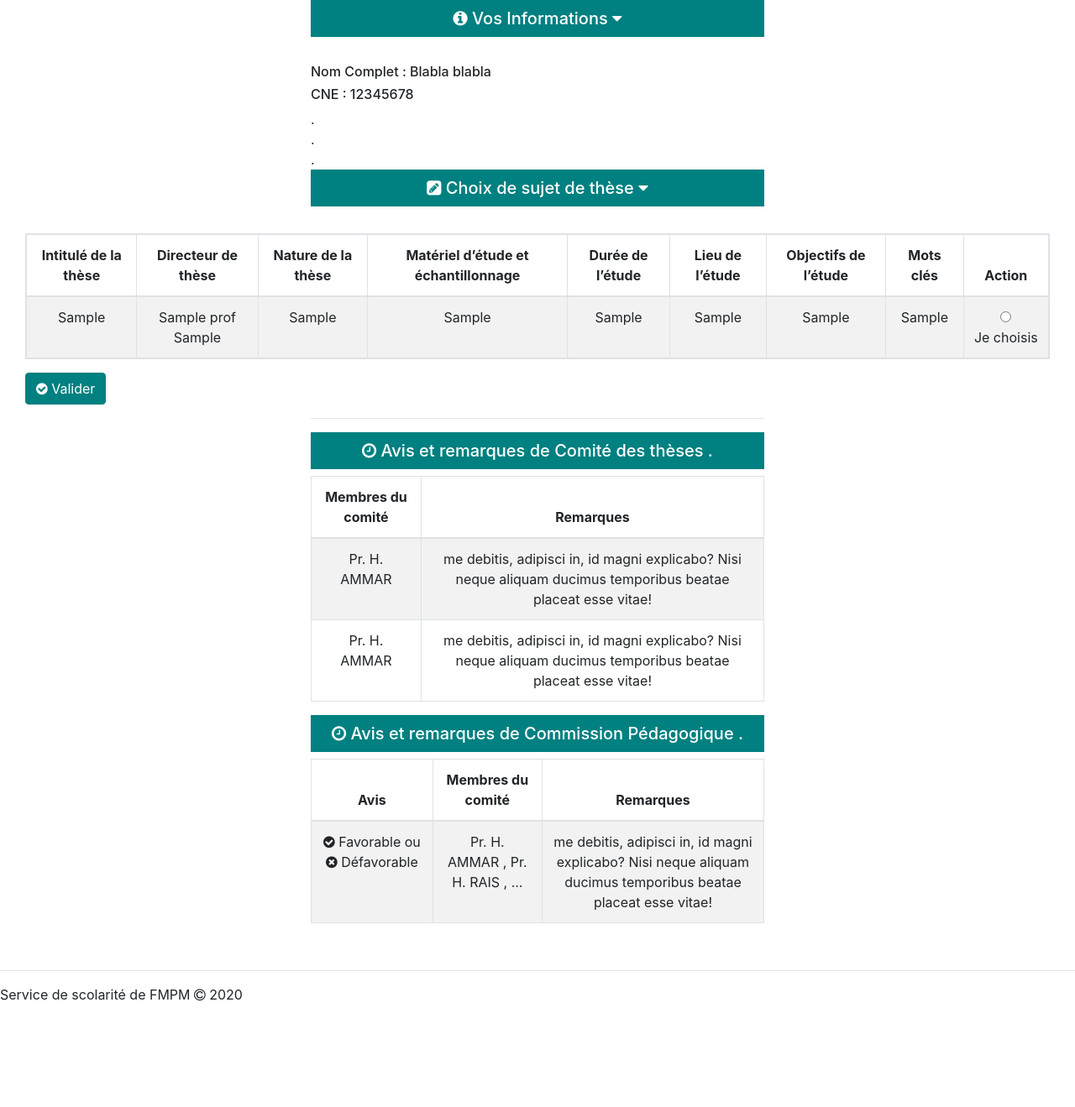
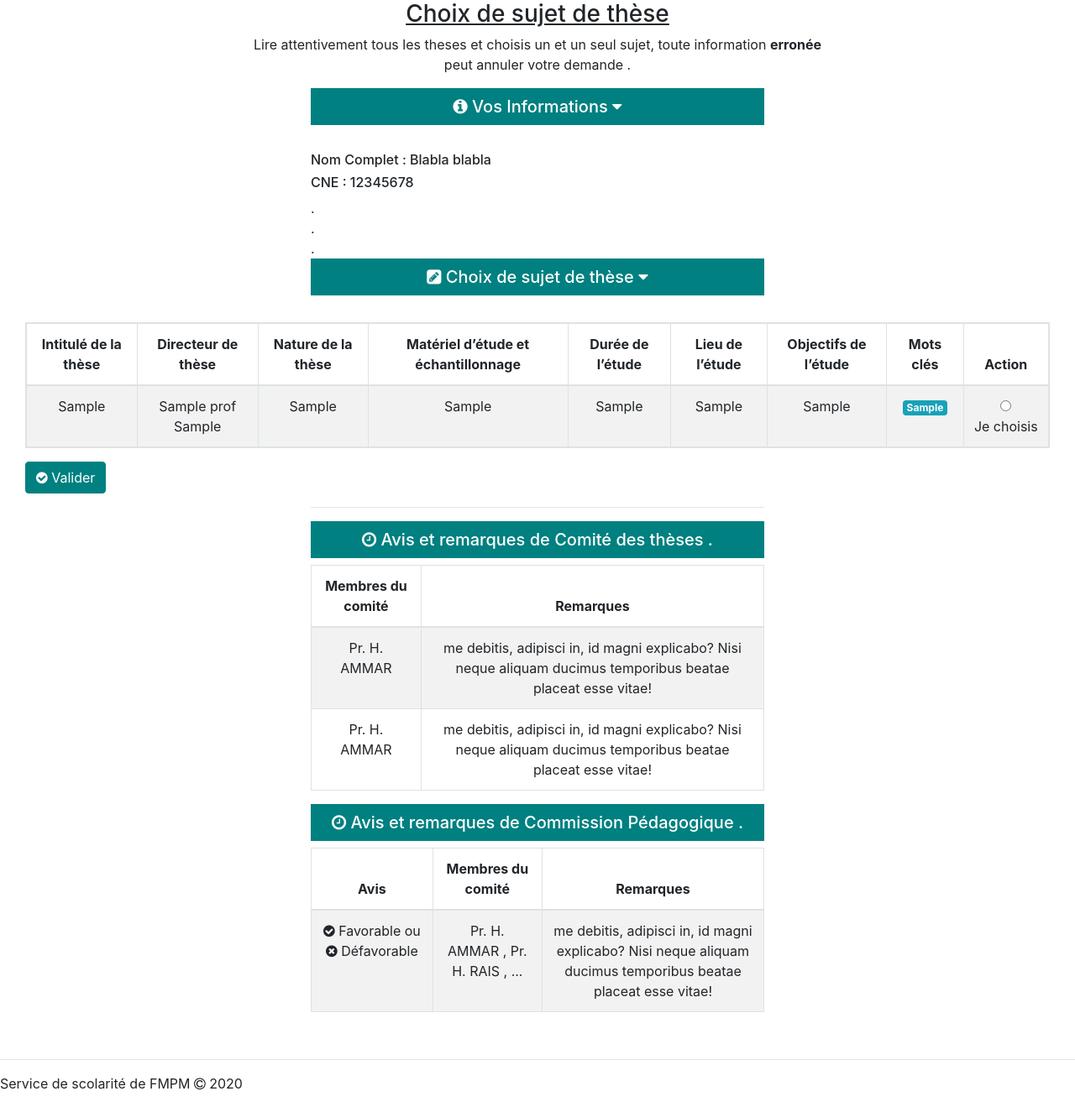
Before and after one commit to DoraymonIT/fmpm-stage1, a PHP site: page /these/choixDuThese.php in a window 1280 px wide. Shown: the part 142-1461 px from the top of the page at 84% size. Before the commit the page ends 1335 px from the top, so only its background shows below. Run offline with PHP 8.4, Linux system fonts and the light colour scheme; tables that the repository leaves empty or names only in its code hold one stand-in row (values such as "Sample post"); some libraries are stand-ins or nearby versions.

Commit message:
add modification to :100:

```diff
--- a/public/administration.php
+++ b/public/administration.php
@@ -90,6 +90,9 @@
                 </tr>
               </tbody>
             </table>
+            <button class="btn btn-success btn-custom" type="submit">
+            <i class="fa fa-check-circle" aria-hidden="true"></i> Valider
+          </button>
           </div>
         </div>
       </div>
--- a/public/prof.php
+++ b/public/prof.php
@@ -132,6 +132,9 @@
               </tr>
               </tbody>
             </table>
+            <button class="btn btn-success btn-custom" type="submit">
+            <i class="fa fa-check-circle" aria-hidden="true"></i> Valider
+          </button>
           </div>
 
         </div>
--- a/public/these/choixDuThese.php
+++ b/public/these/choixDuThese.php
@@ -3,47 +3,43 @@ require_once('../database_connect.php');
 ?>
 <!DOCTYPE html>
 <html lang="en">
+
 <head>
   <meta charset="UTF-8" />
   <meta name="viewport" content="width=device-width, initial-scale=1.0" />
-    <link
-      rel="stylesheet"
-      href="https://maxcdn.bootstrapcdn.com/bootstrap/4.0.0/css/bootstrap.min.css"
-      integrity="sha384-Gn5384xqQ1aoWXA+058RXPxPg6fy4IWvTNh0E263XmFcJlSAwiGgFAW/dAiS6JXm"
-      crossorigin="anonymous"
-    />
-    <link
-      rel="stylesheet"
-      href="https://stackpath.bootstrapcdn.com/font-awesome/4.7.0/css/font-awesome.min.css"
-    />
+  <link rel="stylesheet" href="https://maxcdn.bootstrapcdn.com/bootstrap/4.0.0/css/bootstrap.min.css" integrity="sha384-Gn5384xqQ1aoWXA+058RXPxPg6fy4IWvTNh0E263XmFcJlSAwiGgFAW/dAiS6JXm" crossorigin="anonymous" />
+  <link rel="stylesheet" href="https://stackpath.bootstrapcdn.com/font-awesome/4.7.0/css/font-awesome.min.css" />
   <link rel="stylesheet" href="these.css" />
   <title>Choix du Thèse | Demande de thèse .</title>
 </head>
+
 <body>
   <header class="backk">
     <div class="container">
       <div class="row">
         <div class="col-md-6">
-            <img
-              style="float: left"
-              src="../assets/img/minstere.png"
-              alt="Ministere LOGO"
-              width="50%"
-            />
+          <img style="float: left" src="../assets/img/minstere.png" alt="Ministere LOGO" width="50%" />
         </div>
         <div class="col-md-6">
-            <img
-              style="float: right"
-              src="../assets/img/FMPM.png"
-              alt="FMPM Logo"
-              width="50%"
-            />
+          <img style="float: right" src="../assets/img/FMPM.png" alt="FMPM Logo" width="50%" />
         </div>
       </div>
     </div>
   </header>
   <section>
     <div class="container">
+      <div class="row">
+        <div class="col-md-12 title">
+          <h3><u>Choix de sujet de thèse</u></h3>
+          <p>
+            Lire attentivement tous les theses et choisis un et un seul sujet, toute information
+            <b> erronée</b> <br />
+            peut annuler votre demande .
+
+          </p>
+
+        </div>
+      </div>
       <div class="row">
         <div class="col-md-3"></div>
         <div class="col-md-6">
@@ -59,8 +55,8 @@ require_once('../database_connect.php');
             . <br />
             . <br />
             .
-              <!-- <hr> --></span
-            >
+            <!-- <hr> -->
+          </span>
           <h5 class="crenau" id="these_controller">
             <i class="fa fa-pencil-square" aria-hidden="true"></i> Choix de
             sujet de thèse
@@ -76,9 +72,7 @@ require_once('../database_connect.php');
     <div class="container-fluid">
       <div class="col-md-12">
         <form action="" method="post">
-            <table
-              class="table table-hover table-striped table-bordered myTable table-responsive"
-            >
+          <table class="table table-hover table-striped table-bordered myTable table-responsive">
             <thead>
               <tr>
                 <th>Intitulé de la thèse</th>
@@ -103,11 +97,11 @@ require_once('../database_connect.php');
                   <td scope="row"><?php echo $row['intitule']  ?></td>
                   <td>
                     <?php
-                   $prof_detailes = "SELECT * FROM prof WHERE id = ".$row['id_directeur_these']." ";
+                    $prof_detailes = "SELECT * FROM prof WHERE id = " . $row['id_directeur_these'] . " ";
                     $result1 = mysqli_query($db, $prof_detailes);
                     while ($row1 = $result1->fetch_assoc()) {
-                     echo $row1['nom']." ".$row1['prenom'];
-                   }?>
+                      echo $row1['nom'] . " " . $row1['prenom'];
+                    } ?>
                     <!-- <?php echo $row['id_directeur_these'];  ?> -->
                   </td>
                   <td><?php echo $row['nature_etude'];  ?></td>
@@ -115,29 +109,23 @@ require_once('../database_connect.php');
                   <td><?php echo $row['duree_etude'];  ?></td>
                   <td><?php echo $row['lieu_etude'];  ?></td>
                   <td><?php echo $row['objectifes_etude'];  ?></td>
-                  <td><?php echo str_replace('.',',',$row['mots_cles']);;  ?>
-
+                  <td>
+                    <?php
+                    $array = explode(',', $row['mots_cles']);
+                    foreach ($array as $res) {
+                    ?> <span class="badge badge-info"> <?php
+                                                        echo $res; ?></span> <?php
+                                                                            }
+                                                                              ?>
                   </td>
                   <td>
+
                       <input type="radio" name="etat" value="1" />
                       <label class="form-check-label"> Je choisis </label>
+
                   </td>
                 </tr>
               <?php } ?>
-                <!-- <tr>
-                  <td scope="row">titre du sujet 1</td>
-                  <td>prof no 1</td>
-                  <td>Nature 1</td>
-                  <td>Materiel 1</td>
-                  <td>duree 1</td>
-                  <td>lieu 1</td>
-                  <td>objectif 1 , objectif 2,objectif 3,..</td>
-                  <td>mot 1, mot 2 ,mot 3,..</td>
-                  <td>
-                    <input type="radio" name="etat" value="2" />
-                    <label class="form-check-label"> Je choisis </label>
-                  </td>
-                </tr> -->
             </tbody>
           </table>
           <button class="btn btn-success btn-custom" type="submit">
@@ -158,9 +146,7 @@ require_once('../database_connect.php');
             <i class="fa fa-clock-o" aria-hidden="true"></i> Avis et remarques
             de Comité des thèses .
           </h5>
-            <table
-              class="table table-hover table-striped table-bordered myTable table-responsive-xl"
-            >
+          <table class="table table-hover table-striped table-bordered myTable table-responsive-xl">
             <thead>
               <tr>
                 <th>Membres du comité</th>
@@ -189,9 +175,7 @@ require_once('../database_connect.php');
             de Commission Pédagogique .
           </h5>
 
-            <table
-              class="table table-hover table-striped table-bordered myTable table-responsive-xl"
-            >
+          <table class="table table-hover table-striped table-bordered myTable table-responsive-xl">
             <thead>
               <tr>
                 <th>Avis</th>
@@ -229,26 +213,15 @@ require_once('../database_connect.php');
     </p>
   </footer>
 </body>
-  <script
-    type="text/javascript"
-    src="https://code.jquery.com/jquery-3.2.1.min.js"
-  ></script>
+<script type="text/javascript" src="https://code.jquery.com/jquery-3.2.1.min.js"></script>
 
 <!-- <script
     src="https://code.jquery.com/jquery-3.2.1.slim.min.js"
     integrity="sha384-KJ3o2DKtIkvYIK3UENzmM7KCkRr/rE9/Qpg6aAZGJwFDMVNA/GpGFF93hXpG5KkN"
     crossorigin="anonymous"
   ></script> -->
-  <script
-    src="https://cdnjs.cloudflare.com/ajax/libs/popper.js/1.12.9/umd/popper.min.js"
-    integrity="sha384-ApNbgh9B+Y1QKtv3Rn7W3mgPxhU9K/ScQsAP7hUibX39j7fakFPskvXusvfa0b4Q"
-    crossorigin="anonymous"
-  ></script>
-  <script
-    src="https://maxcdn.bootstrapcdn.com/bootstrap/4.0.0/js/bootstrap.min.js"
-    integrity="sha384-JZR6Spejh4U02d8jOt6vLEHfe/JQGiRRSQQxSfFWpi1MquVdAyjUar5+76PVCmYl"
-    crossorigin="anonymous"
-  ></script>
+<script src="https://cdnjs.cloudflare.com/ajax/libs/popper.js/1.12.9/umd/popper.min.js" integrity="sha384-ApNbgh9B+Y1QKtv3Rn7W3mgPxhU9K/ScQsAP7hUibX39j7fakFPskvXusvfa0b4Q" crossorigin="anonymous"></script>
+<script src="https://maxcdn.bootstrapcdn.com/bootstrap/4.0.0/js/bootstrap.min.js" integrity="sha384-JZR6Spejh4U02d8jOt6vLEHfe/JQGiRRSQQxSfFWpi1MquVdAyjUar5+76PVCmYl" crossorigin="anonymous"></script>
 <script>
   //   Info
   var m = $(".fa-caret-menu");
@@ -257,7 +230,7 @@ require_once('../database_connect.php');
 
   m.addClass("fa-caret-down");
 
-    butt.on("click", function () {
+  butt.on("click", function() {
     if (m.hasClass("fa-caret-down")) {
       m.removeClass("fa-caret-down").addClass("fa-caret-up");
       info.fadeOut(500);
@@ -273,7 +246,7 @@ require_once('../database_connect.php');
 
   m1.addClass("fa-caret-down");
 
-    butt1.on("click", function () {
+  butt1.on("click", function() {
     if (m1.hasClass("fa-caret-down")) {
       m1.removeClass("fa-caret-down").addClass("fa-caret-up");
       these.fadeOut(500);
@@ -283,4 +256,5 @@ require_once('../database_connect.php');
     }
   });
 </script>
+
 </html>
--- a/public/these/these.css
+++ b/public/these/these.css
@@ -7,7 +7,9 @@
   .myTable{
     text-align: center;
   }
-
+  .title {
+    text-align: center;
+  }
   .btn-success {
     background-color: teal;
     color: white;
```
Also changed, not shown: public/index.php (+2 -6 lines). Lines whose indentation alone changed are shown as unchanged.
